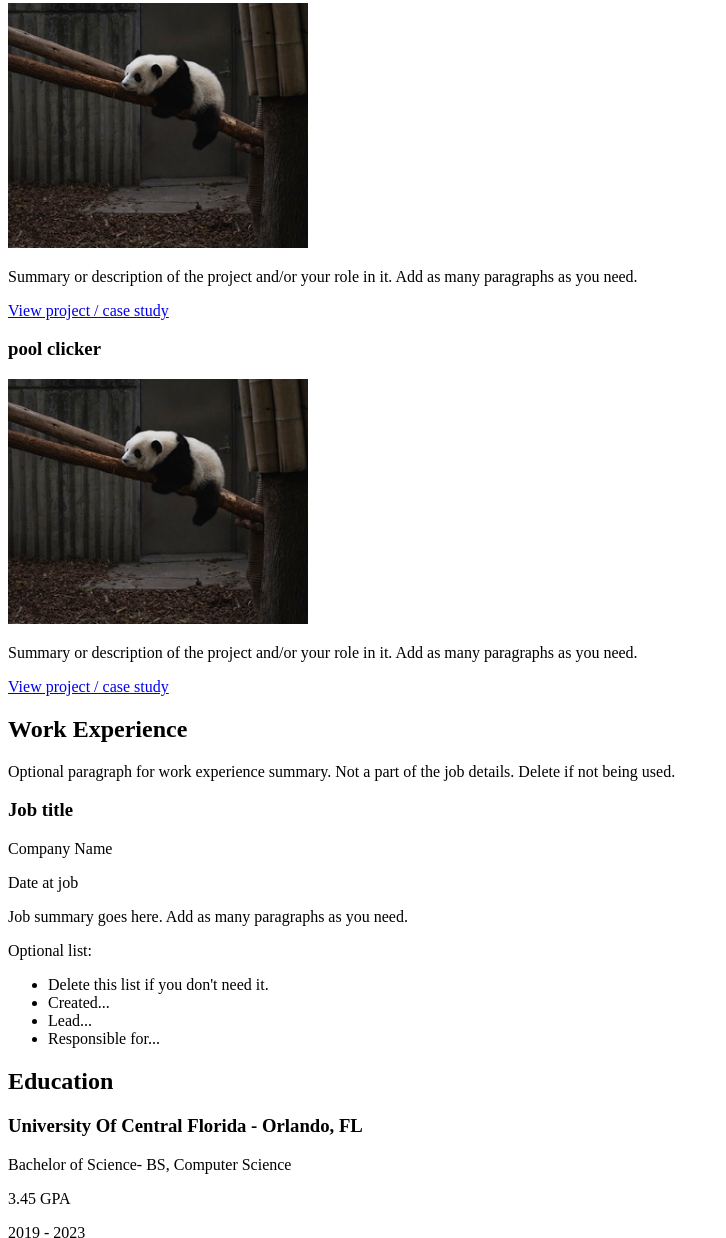
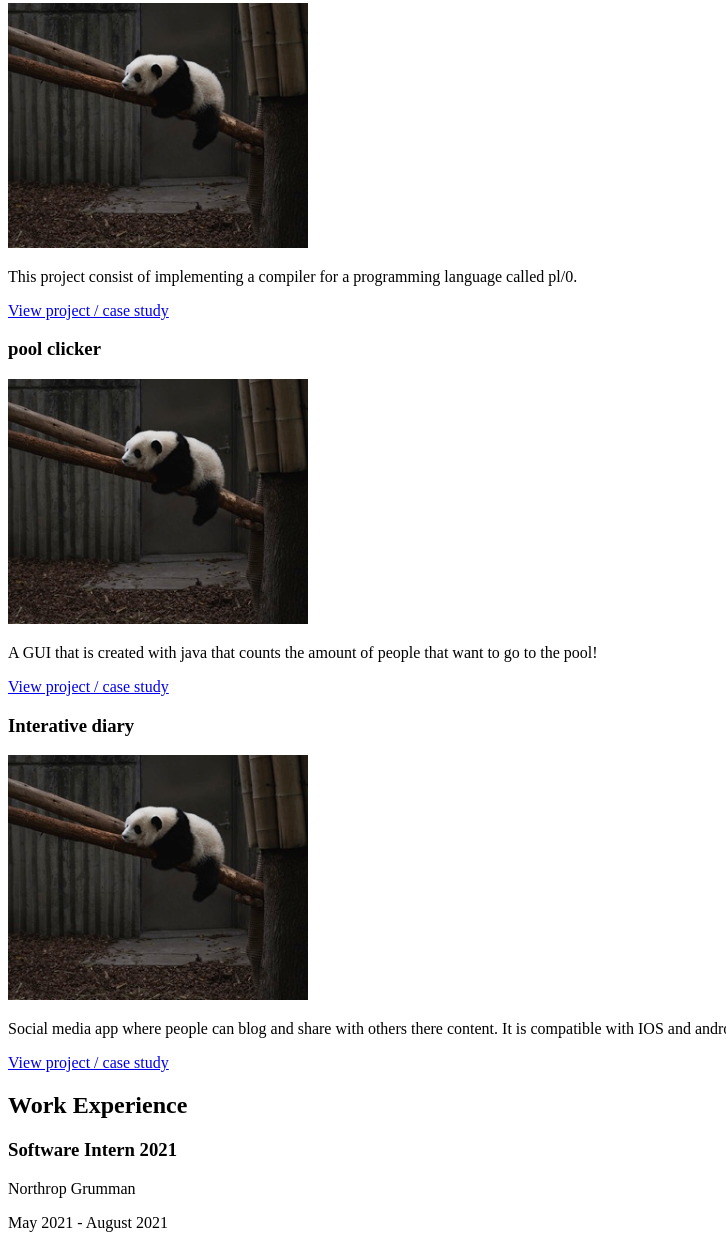
Before and after one commit to timanese/personal-Portfolio, a plain HTML site: page index.html in a window 1280 px wide. Shown: the part 356-1594 px from the top of the page, without its empty margins (0-726 px from the left). Drawn offline with Linux system fonts and the light colour scheme.

Commit message:
added more content

```diff
--- a/index.html
+++ b/index.html
@@ -27,29 +27,34 @@
         <section>
           <h3>PL/0 Compiler</h3>
           <img src="images/thumbnail-1.jpg" alt="description of image">
-          <p>Summary or description of the project and/or your role in it. Add as many paragraphs as you need.</p>
+          <p>This project consist of implementing a compiler for a programming language called pl/0.</p>
           <a href="#" target="_blank">View project / case study</a>
         </section>
-        <!-- End of Project block. -->
         <section>
           <h3>pool clicker</h3>
           <img src="images/thumbnail-1.jpg" alt="description of image">
-          <p>Summary or description of the project and/or your role in it. Add as many paragraphs as you need.</p>
+          <p>A GUI that is created with java that counts the amount of people that want to go to the pool!</p>
+          <a href="#" target="_blank">View project / case study</a>
+        </section>
+        <section>
+          <h3>Interative diary</h3>
+          <img src="images/thumbnail-1.jpg" alt="description of image">
+          <p>Social media app where people can blog and share with others there content. It is compatible with IOS and android, it is also a web app.</p>
           <a href="#" target="_blank">View project / case study</a>
         </section>
       </section>
+      <!-- End of Project block. -->
 
       <!-- ***********************  WORK EXPERIENCE  *********************** -->
       <section>
         <h2>Work Experience</h2>
-        <p>Optional paragraph for work experience summary. Not a part of the job details. Delete if not being used.</p>
 
         <!-- Copy this whole <section> block to add more jobs. -->
         <section>
-          <h3>Job title</h3>
-          <p>Company Name</p>
-          <p>Date at job</p>
-          <p>Job summary goes here. Add as many paragraphs as you need.</p>
+          <h3>Software Intern 2021</h3>
+          <p>Northrop Grumman</p>
+          <p>May 2021 - August 2021</p>
+          <p>Worked on Wind River Simics with a team to implement Simics into the working production code base. Also motified python test scripts to allow compatibility with Simics targets. </p>
           <p>Optional list:</p>
           <ul>
             <li>Delete this list if you don't need it.</li>
```
